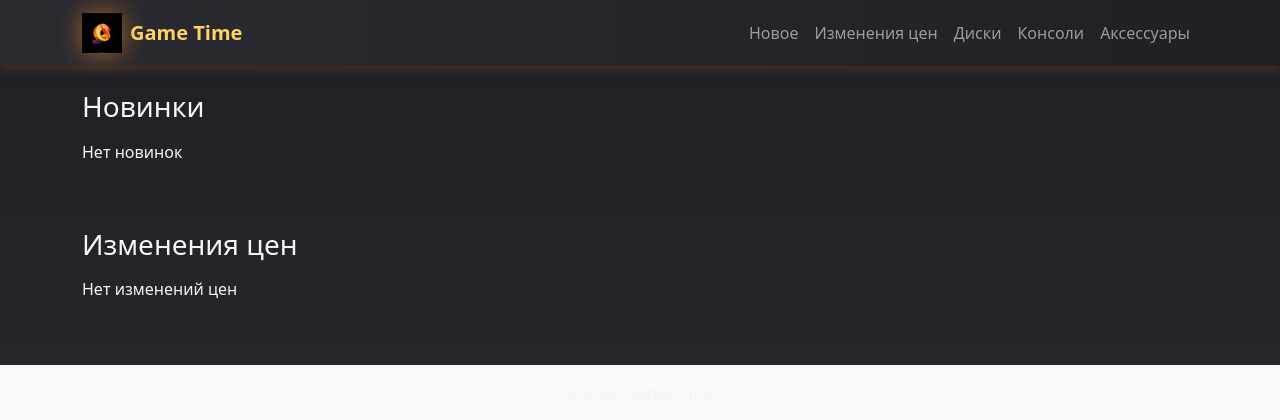
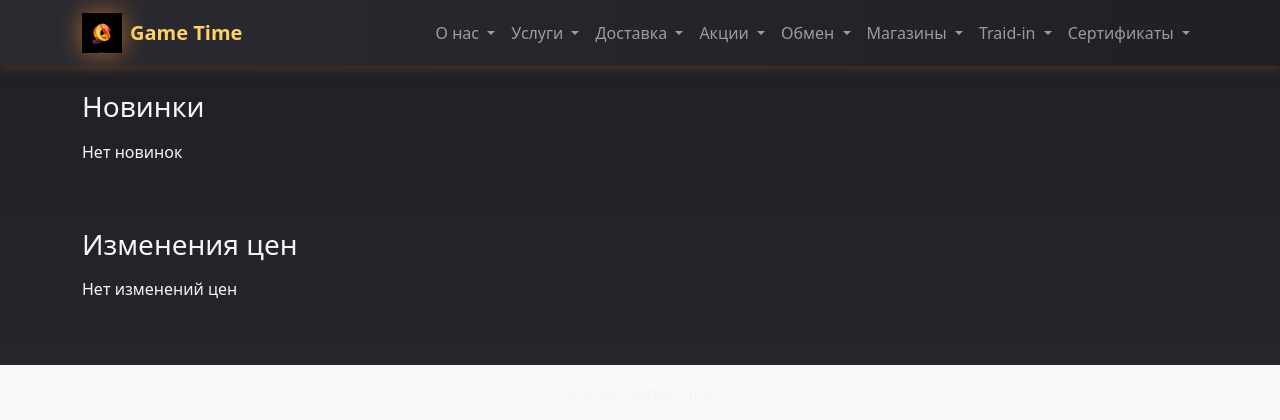
Before and after one commit to JackDiD1/game-store, a Django app: page / in a window 1280 px wide. Shown: the top 420 px of the page. Run offline with Django 5.2, Linux system fonts and the light colour scheme; data comes from the database, SQL or seed files in the repository.

Commit message:
Add categories menu

```diff
--- a/store/admin.py
+++ b/store/admin.py
@@ -24,5 +24,10 @@ class MenuItemAdmin(admin.ModelAdmin):
     prepopulated_fields = {"slug": ("title",)}
     inlines = [PageImageInline]
 
+def get_url(self):
+    if self.slug.startswith('?'):
+        return f"/{self.slug}"
+    return f"/page/{self.slug}/"
+
 admin.site.register(Category)
 admin.site.register(ProductUpload)
--- a/store/models.py
+++ b/store/models.py
@@ -87,6 +87,9 @@ class MenuItem(models.Model):
         verbose_name = "Пункт меню"
         verbose_name_plural = "Меню сайта"
 
+    def get_url(self):
+        return f"/page/{self.slug}/"
+
     def __str__(self):
         return self.title
 
--- a/store/templates/base.html
+++ b/store/templates/base.html
@@ -23,34 +23,27 @@
 
             <div class="collapse navbar-collapse" id="mainMenu">
                 <ul class="navbar-nav ms-auto">
+                    {% for item in menu_items %}
+                        {% if not item.parent %}
+                            <li class="nav-item dropdown">
+                                <a class="nav-link dropdown-toggle" href="{{ item.get_url }}" role="button" data-bs-toggle="dropdown">
+                                    {{ item.title }}
+                                </a>
 
-                    <!-- Новое -->
-                    <li class="nav-item">
-                        <a class="nav-link {% if request.GET.section == 'new' %}active{% endif %}" href="/?section=new">
-                            Новое
-                        </a>
-                    </li>
-
-                    <!-- Изменения цен -->
-                    <li class="nav-item">
-                        <a class="nav-link" href="/?section=price">Изменения цен</a>
-                    </li>
-
-                    <!-- Диски -->
-                    <li class="nav-item">
-                        <a class="nav-link" href="{% url 'product_list' %}?type=Диски">Диски</a>
-                    </li>
-
-                    <!-- Консоли -->
-                    <li class="nav-item">
-                        <a class="nav-link" href="{% url 'product_list' %}?type=Консоли">Консоли</a>
-                    </li>
-
-                    <!-- Аксессуары -->
-                    <li class="nav-item">
-                        <a class="nav-link" href="{% url 'product_list' %}?type=Аксессуары">Аксессуары</a>
-                    </li>
-
+                                {% if item.children.exists %}
+                                <ul class="dropdown-menu">
+                                    {% for child in item.children.all %}
+                                        <li>
+                                            <a class="dropdown-item" href="{{ child.get_url }}">
+                                                {{ child.title }}
+                                            </a>
+                                        </li>
+                                    {% endfor %}
+                                </ul>
+                                {% endif %}
+                            </li>
+                        {% endif %}
+                    {% endfor %}
                 </ul>
             </div>
         </div>
```
